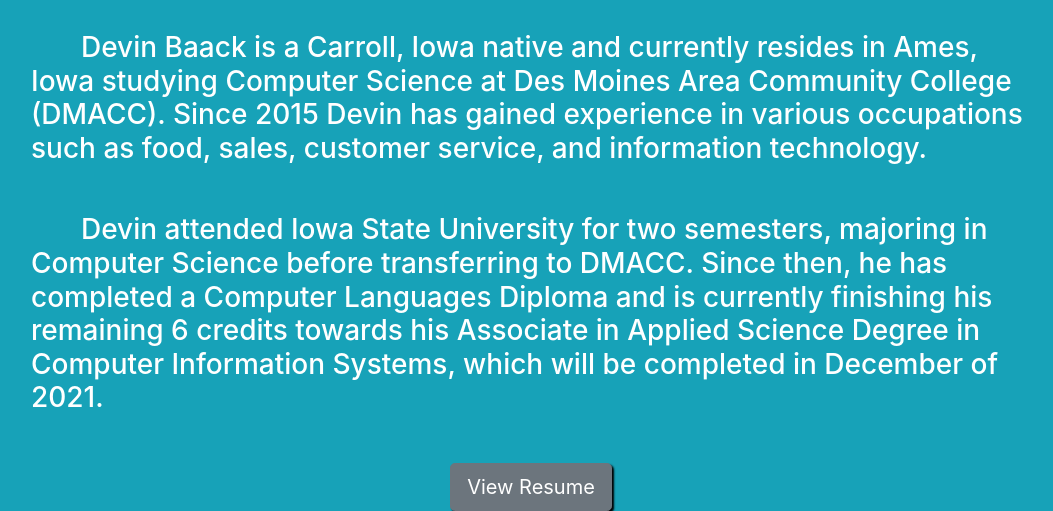
After one commit to DBaack11/DevinBaackPortfolio, a Django app: page /about in a window 1280 px wide. The commit adds this page. Shown: the part 373-884 px from the top of the page, without its empty margins (109-1162 px from the left). Run offline with Django 3.2, Linux system fonts and the light colour scheme; some libraries are stand-ins or nearby versions.

Commit message:
About Page and Styling Update

```diff
--- a/personal_portfolio/urls.py
+++ b/personal_portfolio/urls.py
@@ -22,7 +22,7 @@ from portfolio import views
 urlpatterns = [
     path('admin/', admin.site.urls),
     path('', views.home, name="home"),
-
+    path('about', views.about, name="about"),
 ]
 
 urlpatterns += static(settings.MEDIA_URL, document_root=settings.MEDIA_ROOT)
--- a/portfolio/models.py
+++ b/portfolio/models.py
@@ -4,7 +4,7 @@ from django.db import models
 class Project(models.Model):
     title = models.CharField(max_length=100)
     description = models.CharField(max_length=250)
-    video = models.FileField(upload_to='portfolio/videos')
+    video = models.FileField(upload_to='portfolio/videos', blank=True)
     github = models.URLField(blank=True)
     tools = models.CharField(max_length=200)
     writeUp = models.TextField()
--- /dev/null
+++ b/portfolio/templates/about.html
@@ -0,0 +1,111 @@
+<!DOCTYPE html>
+<html lang="en">
+
+<head>
+    <meta charset="UTF-8">
+    <meta name="viewport" content="width=device-width, initial-scale=1, shrink-to-fit=no">
+    <title>About Devin Baack</title>
+    <link rel="stylesheet" href="https://maxcdn.bootstrapcdn.com/bootstrap/4.0.0/css/bootstrap.min.css" integrity="sha384-Gn5384xqQ1aoWXA+058RXPxPg6fy4IWvTNh0E263XmFcJlSAwiGgFAW/dAiS6JXm" crossorigin="anonymous">
+
+ <script src="https://ajax.googleapis.com/ajax/libs/jquery/3.5.1/jquery.min.js"></script>
+  <script src="https://cdnjs.cloudflare.com/ajax/libs/popper.js/1.16.0/umd/popper.min.js"></script>
+  <script src="https://maxcdn.bootstrapcdn.com/bootstrap/4.5.2/js/bootstrap.min.js"></script>
+
+</head>
+
+<style>
+    video {
+        max-width: 100%;
+    }
+
+    button {
+      box-shadow: 2px 2px 2px black;
+    }
+
+    .navLink {
+        box-shadow: 2px 2px 2px black;
+    }
+
+    .bg-cover {
+        background-size: cover !important;
+        height: 300px;
+        border-bottom: 5px double black;
+
+    }
+
+    h3 {
+        max-width: 80%;
+        text-indent: 50px;
+        margin: 0 auto;
+    }
+
+
+</style>
+
+
+    <nav class="navbar navbar-expand navbar-dark bg-info fixed-top ">
+      <!-- Brand/logo -->
+      <a style="text-shadow: 2px 2px 2px black;" class="navbar-brand" href="{% url 'home' %}">Devin Baack's Portfolio</a>
+      <!-- Links -->
+      <ul class="navbar-nav">
+         <li style="padding-left: 20px;" class="nav-item">
+          <a class="btn btn-secondary navLink" href="{% url 'home' %}">Home</a>
+        </li>
+
+          <li style="padding-left: 20px;" class="nav-item">
+              <a class="btn btn-secondary navLink" href="{% url 'about' %}">About</a>
+          </li>
+
+          <li style="padding-left: 20px;" class="nav-item">
+          <a class="btn btn-secondary navLink" href="media/portfolio/Devin_Baack_Resume.pdf" target="_blank">Resume</a>
+        </li>
+      </ul>
+    </nav>
+
+    <br>
+    <br>
+    <br>
+
+
+
+    <div class="p-5 jumbotron text-center bg-image bg-cover" style="background: linear-gradient(rgba(23, 162, 184, 1), rgba(0, 0, 0, 0)), url('https://i.ibb.co/QFKyzs9/mesh-1430107.png');">
+            <div class="d-flex justify-content-center align-items-center h-100">
+                <div class="text-white">
+                    <h1 class="mb-3"><u>About Devin Baack</u></h1>
+                    <h6>Email | dfbaack@gmail.com</h6>
+                    <h6>Phone Number | (712) 210-5392</h6>
+                </div>
+            </div>
+
+    </div>
+
+<body class="bg-info">
+    <div class="container-fluid">
+        <div class="d-flex justify-content-center align-items-center h-100">
+                <div class="text-white" >
+                    <h3>Devin Baack is a Carroll, Iowa native and currently resides in Ames, Iowa
+                        studying Computer Science at Des Moines Area Community College (DMACC). Since 2015 Devin
+                        has gained experience in various occupations such as food, sales, customer service, and
+                        information technology.</h3>
+
+                    <br>
+                    <br>
+
+                    <h3>Devin attended Iowa State University for two semesters, majoring in Computer Science
+                        before transferring to DMACC. Since then, he has completed a Computer Languages Diploma
+                        and is currently finishing his remaining 6 credits towards his Associate in Applied Science
+                        Degree in Computer Information Systems, which will be completed in December of 2021.</h3>
+
+                    <br>
+                    <br>
+
+                    <center>
+                        <a class="btn btn-secondary navLink btn-lg" href="media/portfolio/Devin_Baack_Resume.pdf" target="_blank">View Resume</a>
+                    </center>
+
+                </div>
+            </div>
+    </div>
+
+</body>
+</html>
--- a/portfolio/views.py
+++ b/portfolio/views.py
@@ -6,3 +6,6 @@ from .models import Project
 def home(request):
     projects = Project.objects.all()
     return render(request, 'home.html', {'projects': projects})
+
+def about(request):
+    return render(request, 'about.html')
```
Also changed, not shown: portfolio/templates/home.html (+44 -7 lines), db.sqlite3, portfolio/migrations/0011_alter_project_video.py (added).
